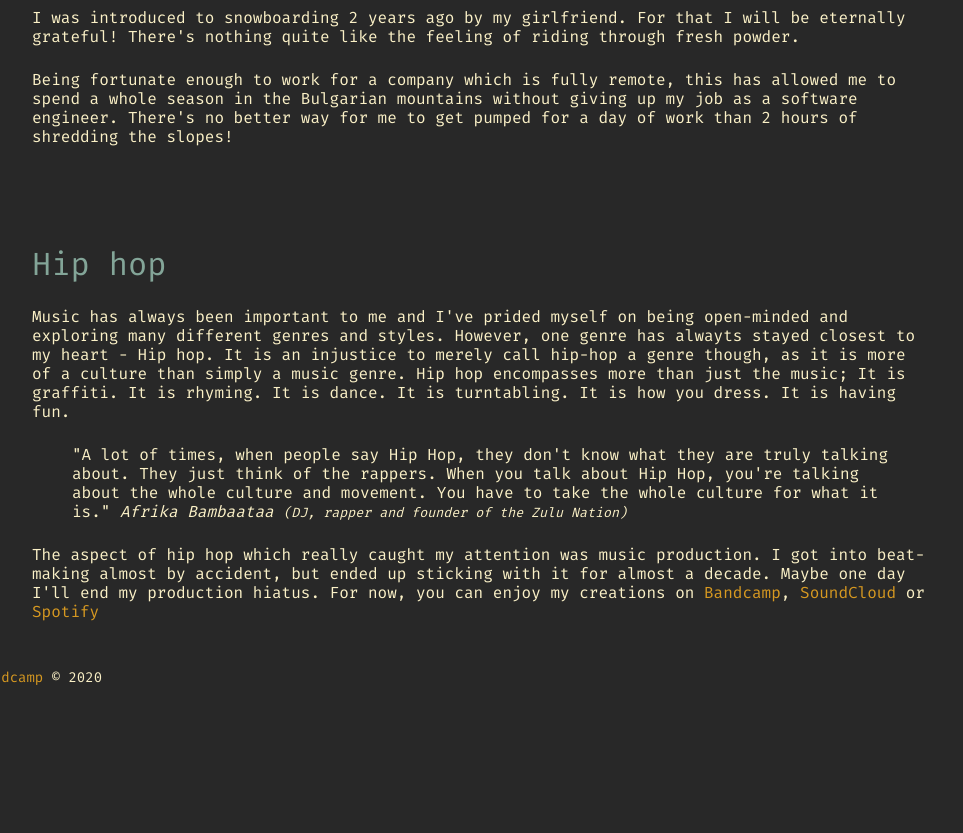
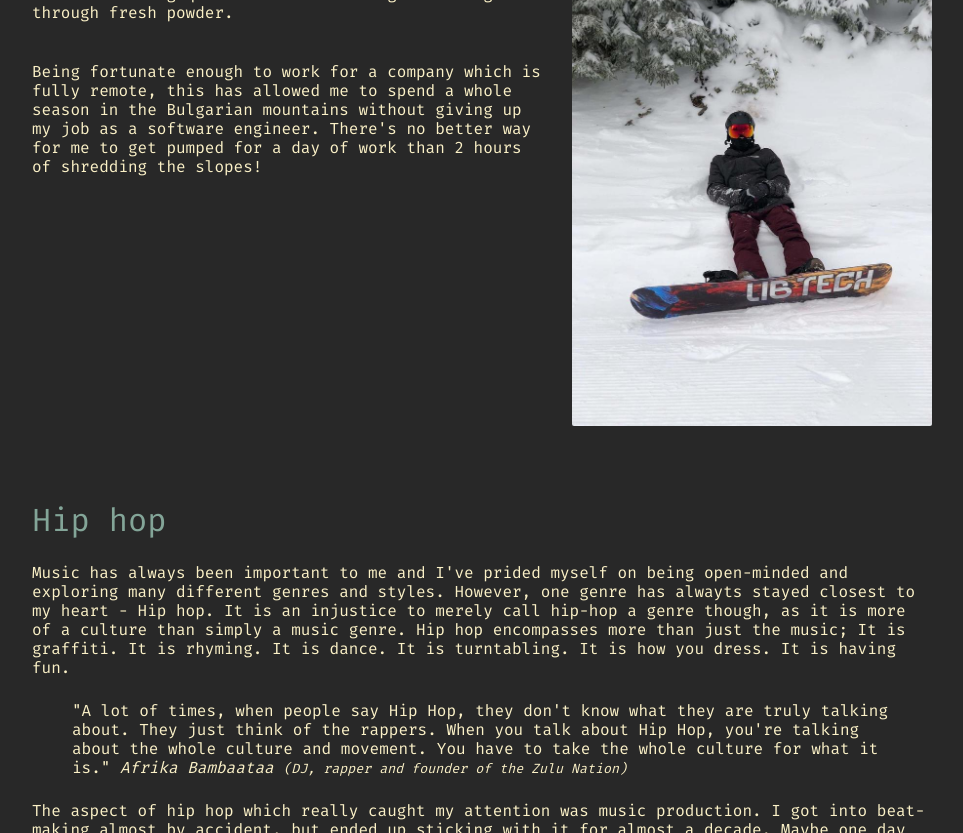
Before and after one commit to cdimitroulas/cdimitroulas.github.io, a website: page src/index.html in a window 1280 px wide. Shown: the part 735-1568 px from the top of the page, without its empty margins (158-1121 px from the left). Before the commit the page ends 1429 px from the top, so only its background shows below. Drawn offline with nearby package versions, Linux system fonts and the light colour scheme; files that its build step writes are made by us from their sources.

Commit message:
Add snowboarding image

```diff
--- a/src/css/_variables.scss
+++ b/src/css/_variables.scss
@@ -13,3 +13,5 @@ $space5: calc(#{$spacing-factor} * 16);
 $space6: calc(#{$spacing-factor} * 24);
 $space7: calc(#{$spacing-factor} * 32);
 $space8: calc(#{$spacing-factor} * 48);
+
+$content-width: 900px;
--- a/src/css/content.scss
+++ b/src/css/content.scss
@@ -9,3 +9,14 @@
   @extend .text-lighter;
   @extend .fontsize-3;
 }
+
+.content-container {
+  display: flex;
+  justify-content: space-between;
+}
+
+.section-image {
+  max-width: calc(#{$content-width} / 2);
+  max-height: 480px;
+  border-radius: 2px;
+}
--- a/src/css/main.scss
+++ b/src/css/main.scss
@@ -7,14 +7,18 @@ body {
 
 header {
   .container {
-    max-width: 900px;
+    max-width: $content-width;
     margin: 0 auto;
   }
 }
 
 main {
-  max-width: 900px;
+  max-width: $content-width;
   margin: 0 auto;
+}
+
+p {
+  margin: 0;
 }
 
 section {
--- a/src/css/utilities/spacing.scss
+++ b/src/css/utilities/spacing.scss
@@ -159,3 +159,23 @@
 .mt-4 {
   margin-top: $space4;
 }
+
+.m-5 {
+  margin: $space5;
+}
+
+.ml-5 {
+  margin-left: $space5;
+}
+
+.mr-5 {
+  margin-right: $space5;
+}
+
+.mb-5 {
+  margin-bottom: $space5;
+}
+
+.mt-5 {
+  margin-top: $space5;
+}
--- a/src/index.html
+++ b/src/index.html
@@ -50,7 +50,9 @@
       </section>
       <section>
         <h2 class="heading section-header">Snowboarding</h2>
-        <p class="section-paragraph">
+        <div class="content-container">
+          <div class="mr-4">
+            <p class="section-paragraph mb-5">
               I was introduced to snowboarding 2 years ago by my girlfriend. For that I will be
               eternally grateful! There's nothing quite like the feeling of riding through
               fresh powder.
@@ -61,6 +63,13 @@
               software engineer. There's no better way for me to get pumped for a day of work than
               2 hours of shredding the slopes!
             </p>
+          </div>
+          <img
+            class="section-image"
+            src="../assets/images/snowboarding.jpeg"
+            alt="Me lying down in some snow wearing my snowboarding gear"
+            />
+        </div>
       </section>
       <section>
         <h2 class="heading section-header">Hip hop</h2>
```
Also changed, not shown: assets/images/snowboarding.jpeg (added). Lines whose indentation alone changed are shown as unchanged.
